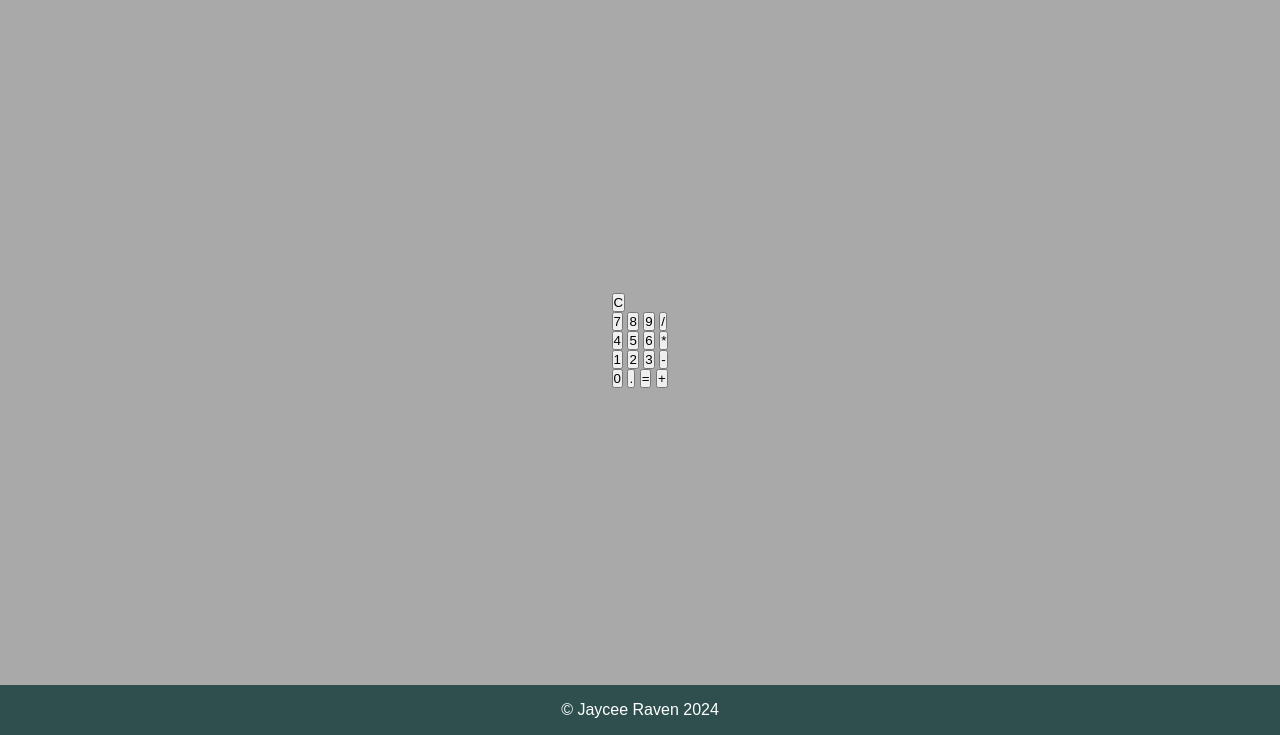
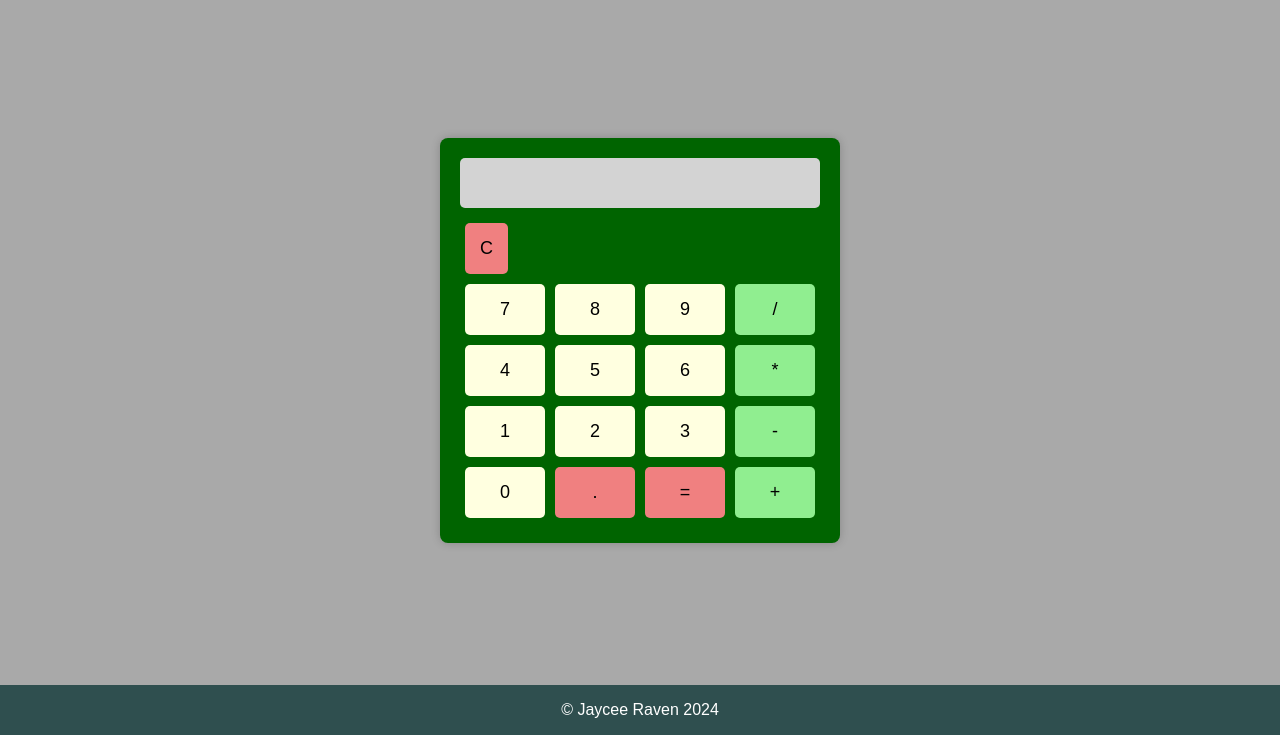
Before and after one commit to JCEE-Raven/odin-calculator, a plain HTML site: page index.html in a window 1280 px wide. Shown: the part 65-800 px from the top of the page. Drawn offline with Linux system fonts and the light colour scheme.

Commit message:
add css styling for the calculator

```diff
--- a/css/style.css
+++ b/css/style.css
@@ -30,3 +30,85 @@ body {
     gap: 16px;
     flex: 1;
 }
+
+.calculator {
+    background-color: darkgreen;
+    border-radius: 8px;
+    box-shadow: 0 0 10px rgba(0, 0, 0, 0.2);
+    padding: 20px;
+    width: 100%;
+    max-width: 400px; /* Maximum width for larger screens */
+}
+
+.display {
+    background-color: lightgray;
+    border-radius: 5px;
+    height: 50px;
+    width: 100%;
+    text-align: right;
+    padding: 10px;
+    font-size: 24px;
+    margin-bottom: 10px;
+}
+
+.buttonContainer {
+    display: flex;
+    flex-direction: column;
+    width: 100%;
+}
+
+.buttonsRow {
+    display: flex;
+    justify-content: space-between;
+    width: 100%;
+}
+
+button {
+    flex: 1;
+    margin: 5px;
+    padding: 15px;
+    font-size: 18px;
+    border: none;
+    border-radius: 5px;
+    cursor: pointer;
+    transition: background-color 0.3s;
+}
+
+button:hover {
+    background-color: lightblue;
+}
+
+.functionButton {
+    background-color: lightcoral;
+}
+
+.operatorButton {
+    background-color: lightgreen;
+}
+
+.numberButton {
+    background-color: lightyellow;
+}
+
+/* Responsive Design */
+@media (max-width: 600px) {
+    .display {
+        font-size: 20px; /* Smaller font size for smaller screens */
+    }
+
+    button {
+        padding: 10px; /* Smaller padding for buttons */
+        font-size: 16px; /* Smaller font size for buttons */
+    }
+}
+
+@media (max-width: 400px) {
+    .display {
+        font-size: 18px; /* Even smaller font size for very small screens */
+    }
+
+    button {
+        padding: 8px; /* Even smaller padding for buttons */
+        font-size: 14px; /* Even smaller font size for buttons */
+    }
+}
```
